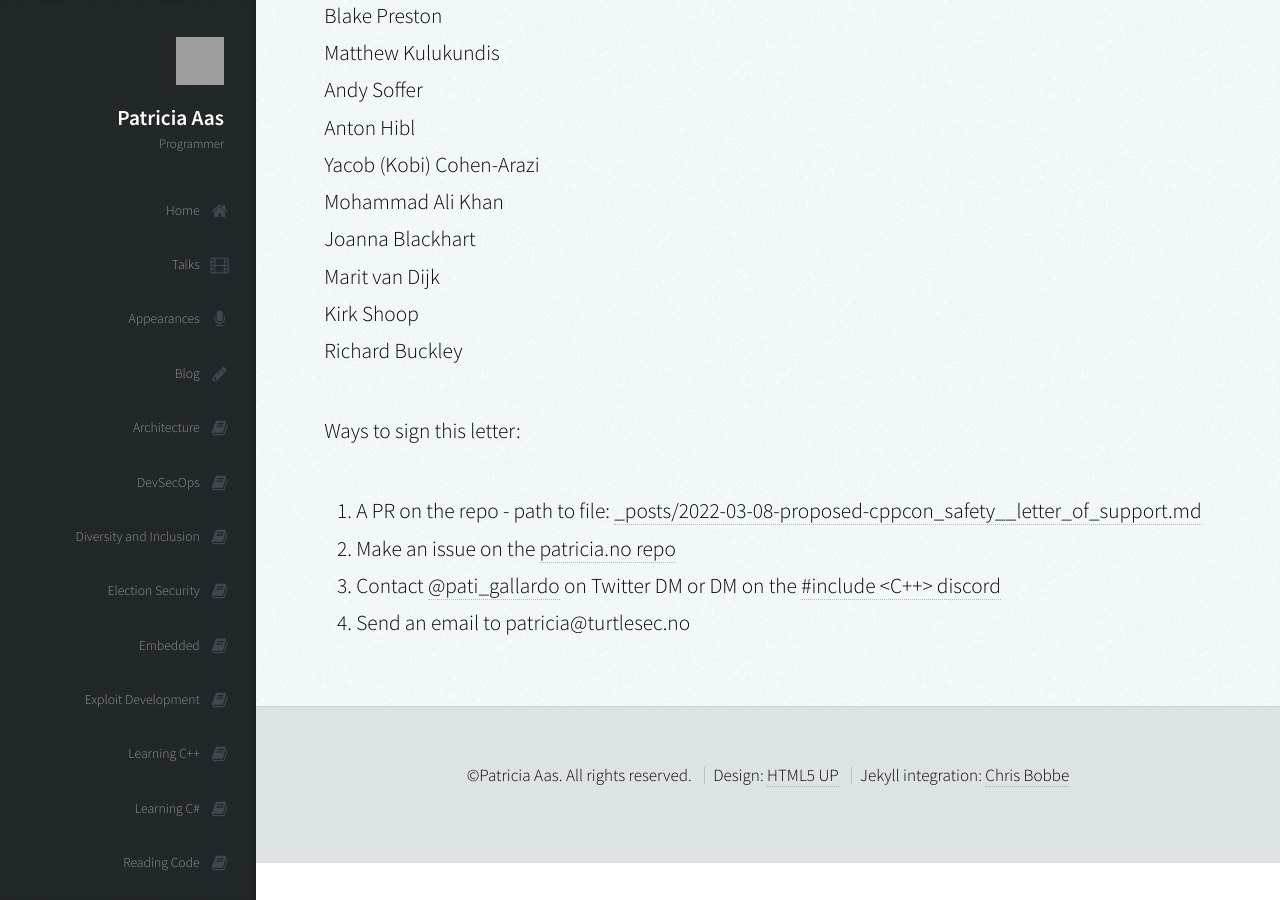
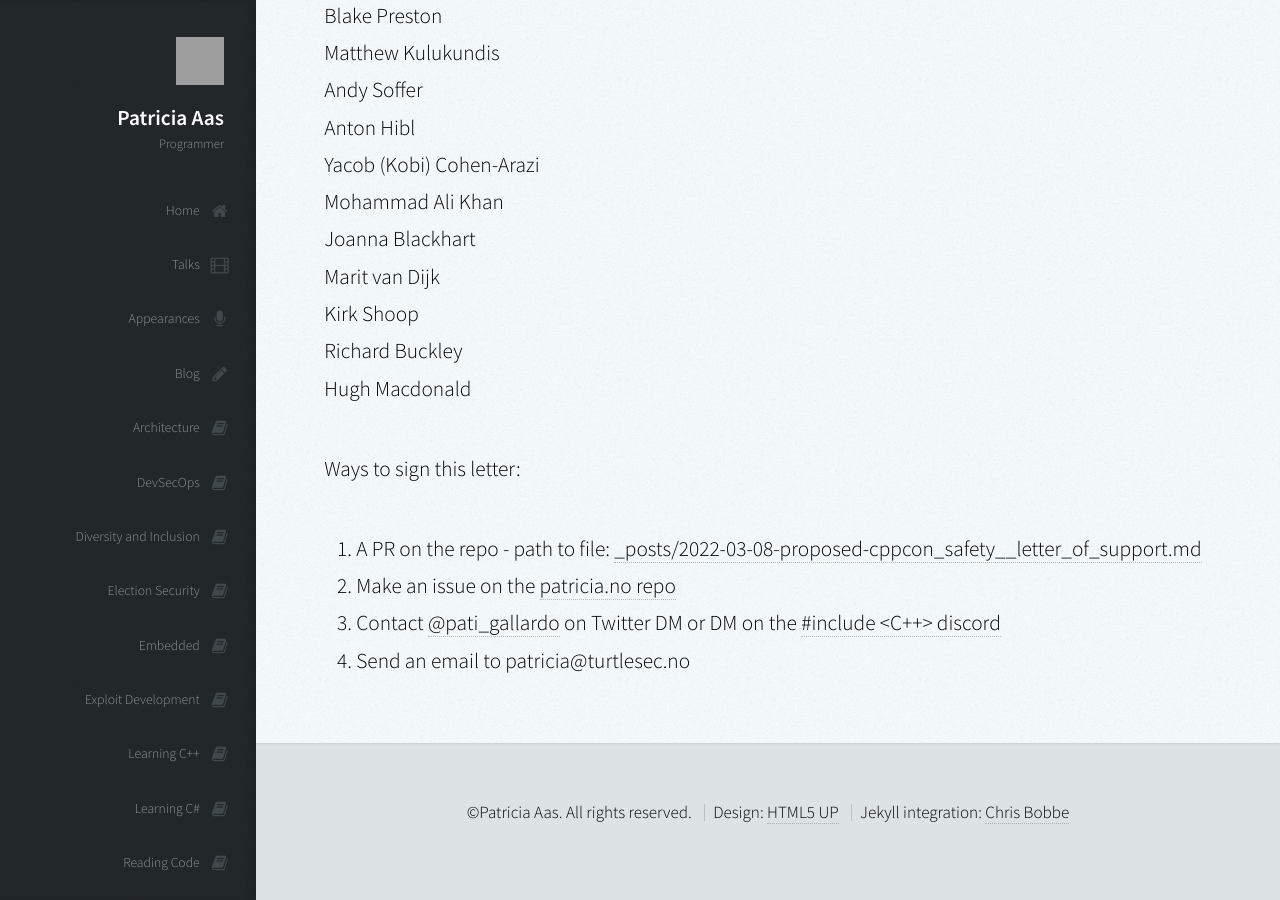
Before and after one commit to patricia-gallardo/patricia-gallardo.github.io, a Jekyll site: the page built from _posts/2022-03-08-proposed-cppcon_safety__letter_of_support.md, in a window 1280 px wide and 900 px high, scrolled down 3507 px. Built offline with Jekyll 4.4.1, drawn with Linux system fonts in a browser that asks for light colours; nearby versions of some CDN libraries; grey boxes are pictures that could not be loaded.

Commit message:
Update 2022-03-08-proposed-cppcon_safety__letter_of_support.md

```diff
--- a/_posts/2022-03-08-proposed-cppcon_safety__letter_of_support.md
+++ b/_posts/2022-03-08-proposed-cppcon_safety__letter_of_support.md
@@ -102,6 +102,7 @@ Joanna Blackhart <br>
 Marit van Dijk <br>
 Kirk Shoop <br>
 Richard Buckley <br>
+Hugh Macdonald <br>
 
 
 Ways to sign this letter:
```
